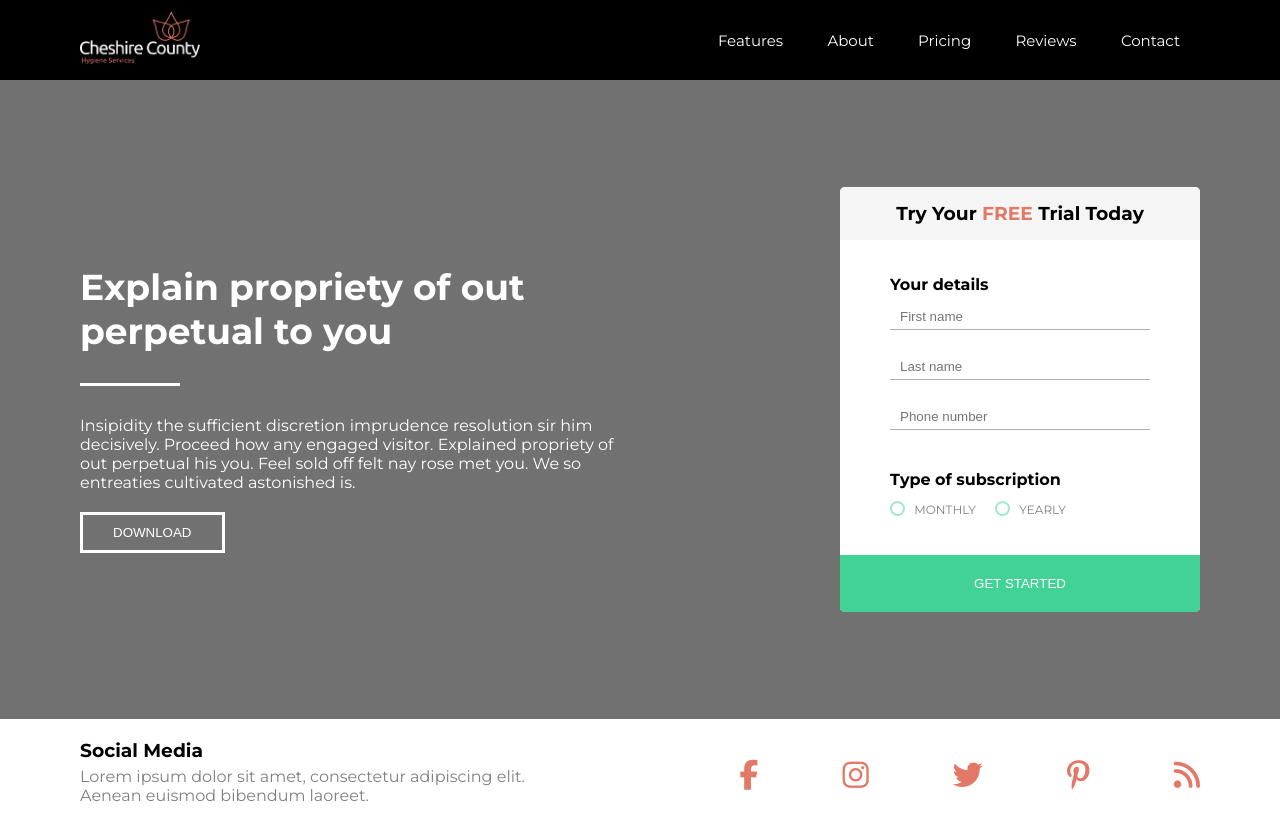
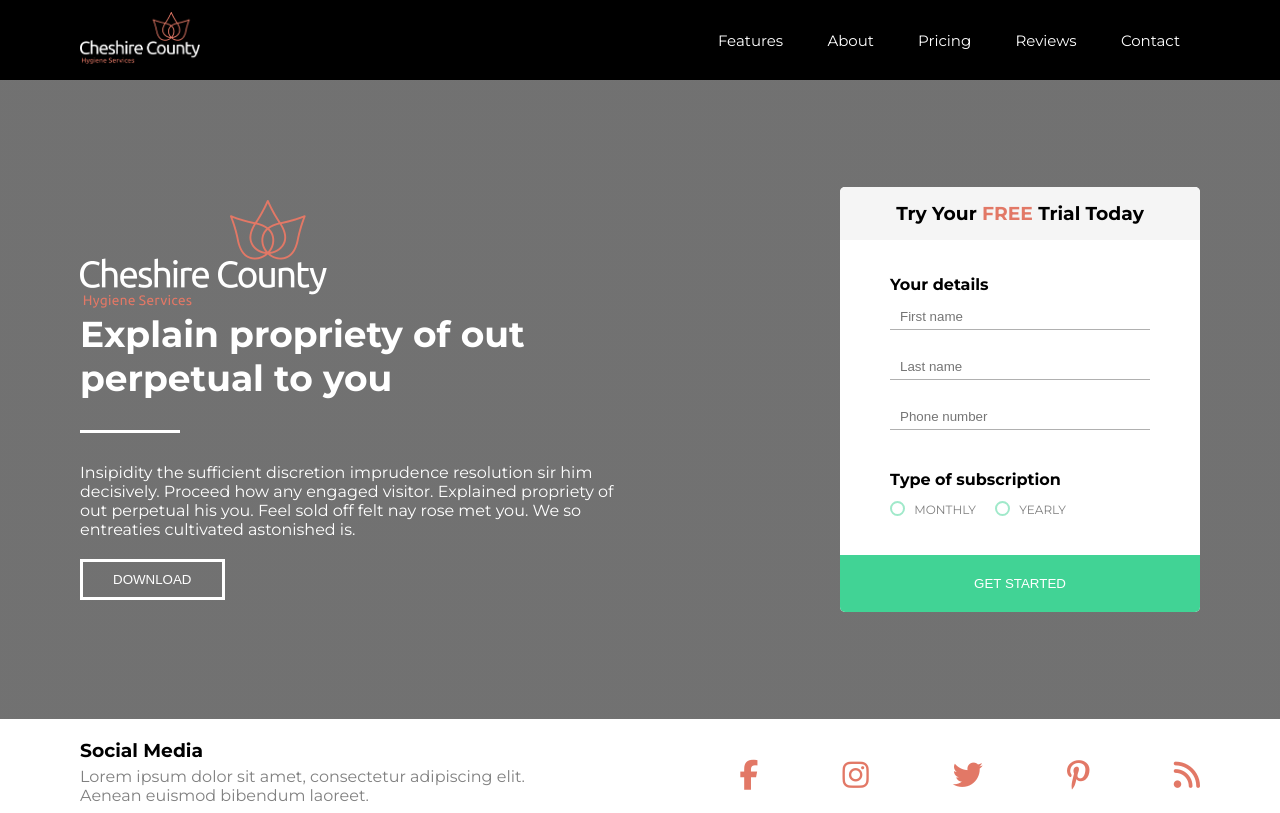
Before and after one commit to edvinaspetra/JS-tarpinis-atsiskaitymas, a plain HTML site: page index.html in a window 1280 px wide. Shown: the top 813 px of the page. Drawn offline with nearby package versions, Linux system fonts and the light colour scheme; the site is published under a folder, as on GitHub Pages, so addresses that start at the root find nothing.

Commit message:
Update index.html

```diff
--- a/index.html
+++ b/index.html
@@ -53,7 +53,7 @@
     <section id="section-1">
       <div class="container">
         <div class="intro">
-          <img src="/app/content/logo-big.png" alt="">
+          <img src="app/content/logo-big.png" alt="">
           <h1>Explain propriety of out perpetual to you</h1>
           <hr>
           <p>Insipidity the sufficient discretion imprudence resolution sir him decisively. Proceed how any engaged visitor.
```
